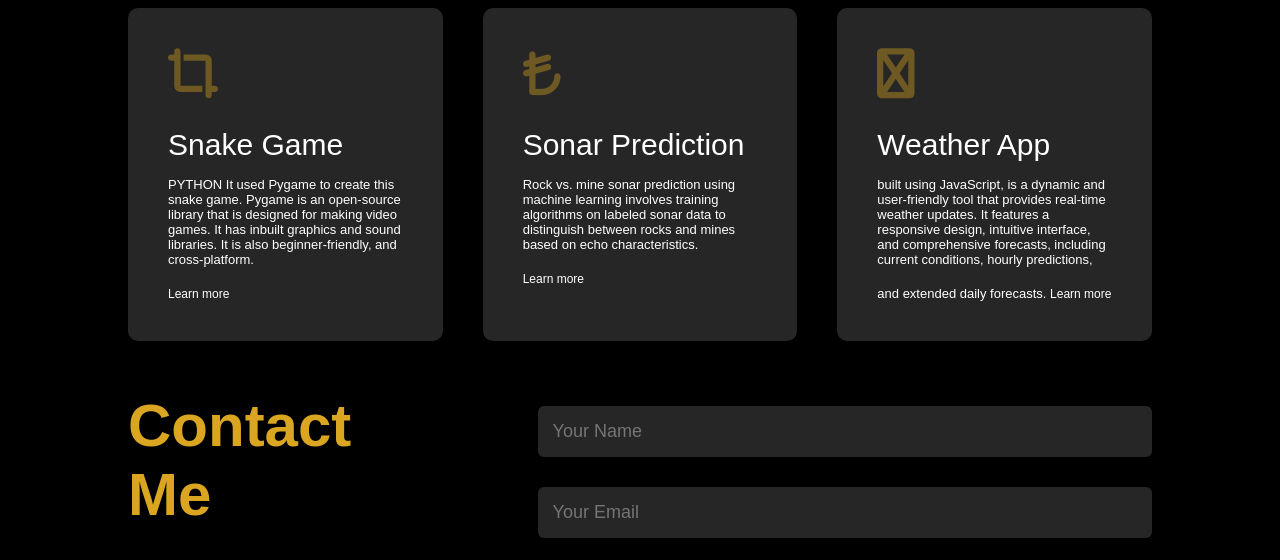
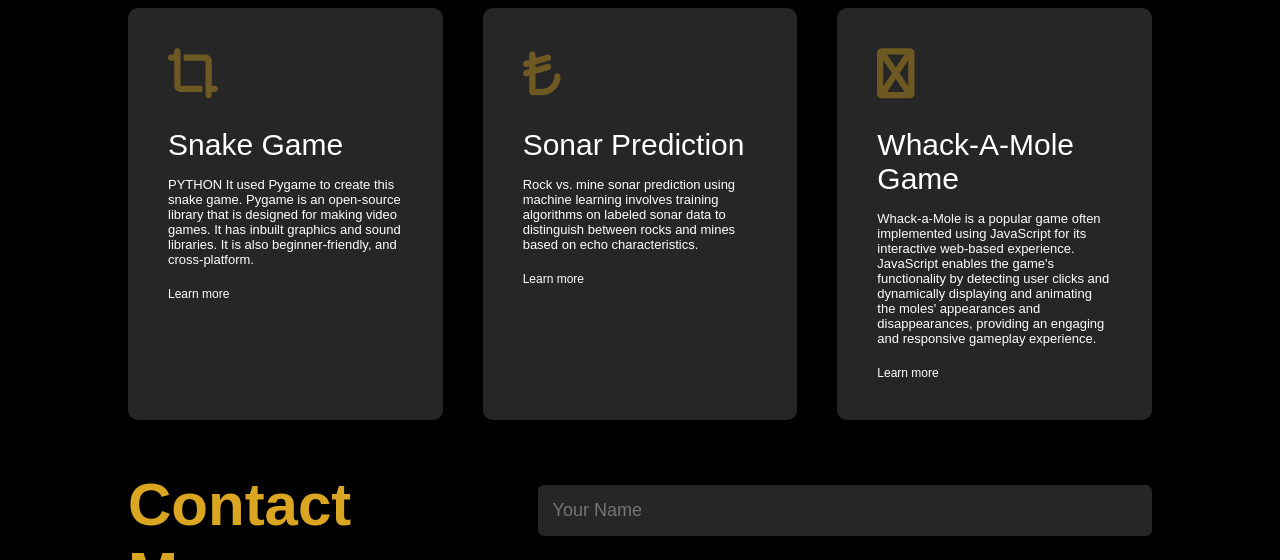
Before and after one commit to Bonnk007/Personal-portfolio, a plain HTML site: page index.html in a window 1280 px wide. Shown: the part 2240-2800 px from the top of the page. Drawn offline with Linux system fonts and the light colour scheme.

Commit message:
Add files via upload

```diff
--- a/index.html
+++ b/index.html
@@ -173,10 +173,10 @@
               class="fa-solid fa-notdef fa-beat-fade"
               style="color: goldenrod"
             ></i>
-            <h2>Weather App</h2>
+            <h2>Whack-A-Mole Game</h2>
             <p>
-              built using JavaScript, is a dynamic and user-friendly tool that provides real-time weather updates. It features a responsive design, intuitive interface, and comprehensive forecasts, including current conditions, hourly predictions, and extended daily forecasts.
-            <a href="https://bonnk007.github.io/weather-new/">Learn more</a>
+              Whack-a-Mole is a popular game often implemented using JavaScript for its interactive web-based experience. JavaScript enables the game's functionality by detecting user clicks and dynamically displaying and animating the moles' appearances and disappearances, providing an engaging and responsive gameplay experience.
+            <a href="https://bonnk007.github.io/Whack-A-Mole-Game/">Learn more</a>
 
           </div>
         </div>
```
